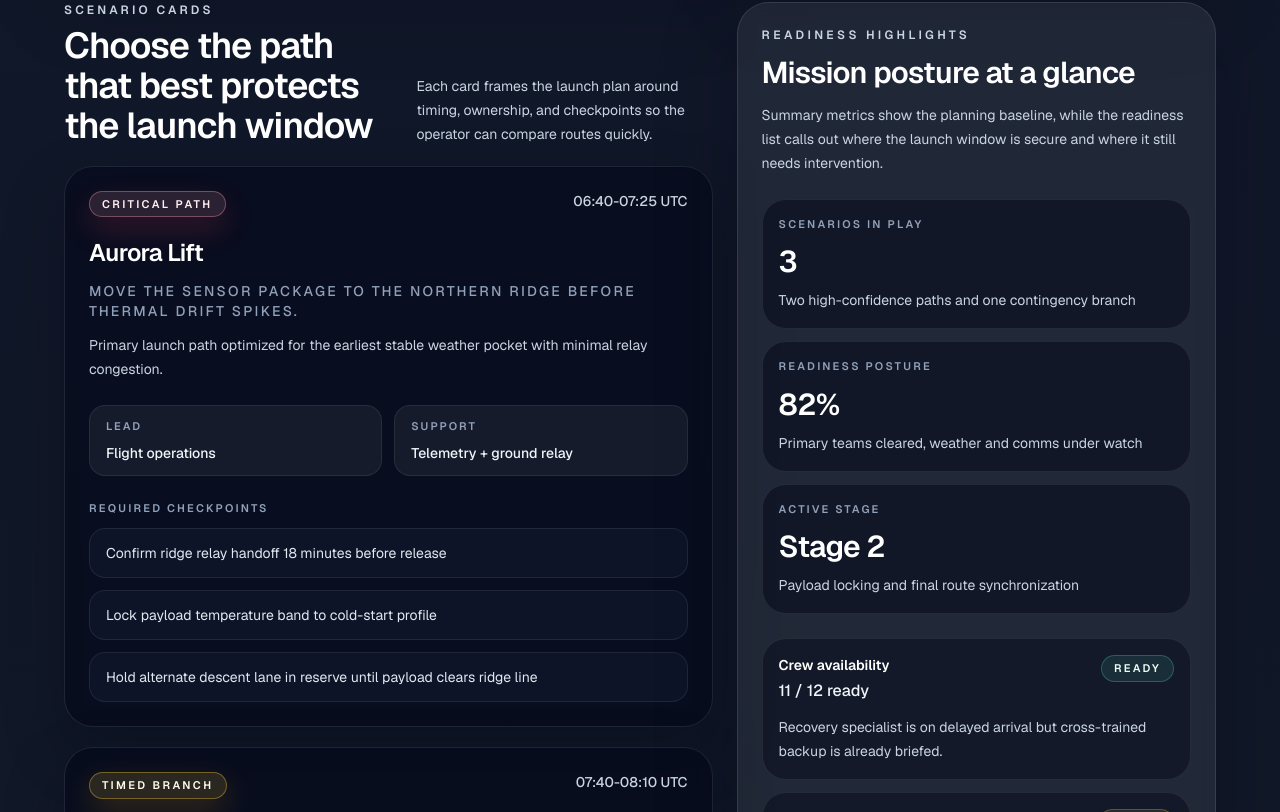
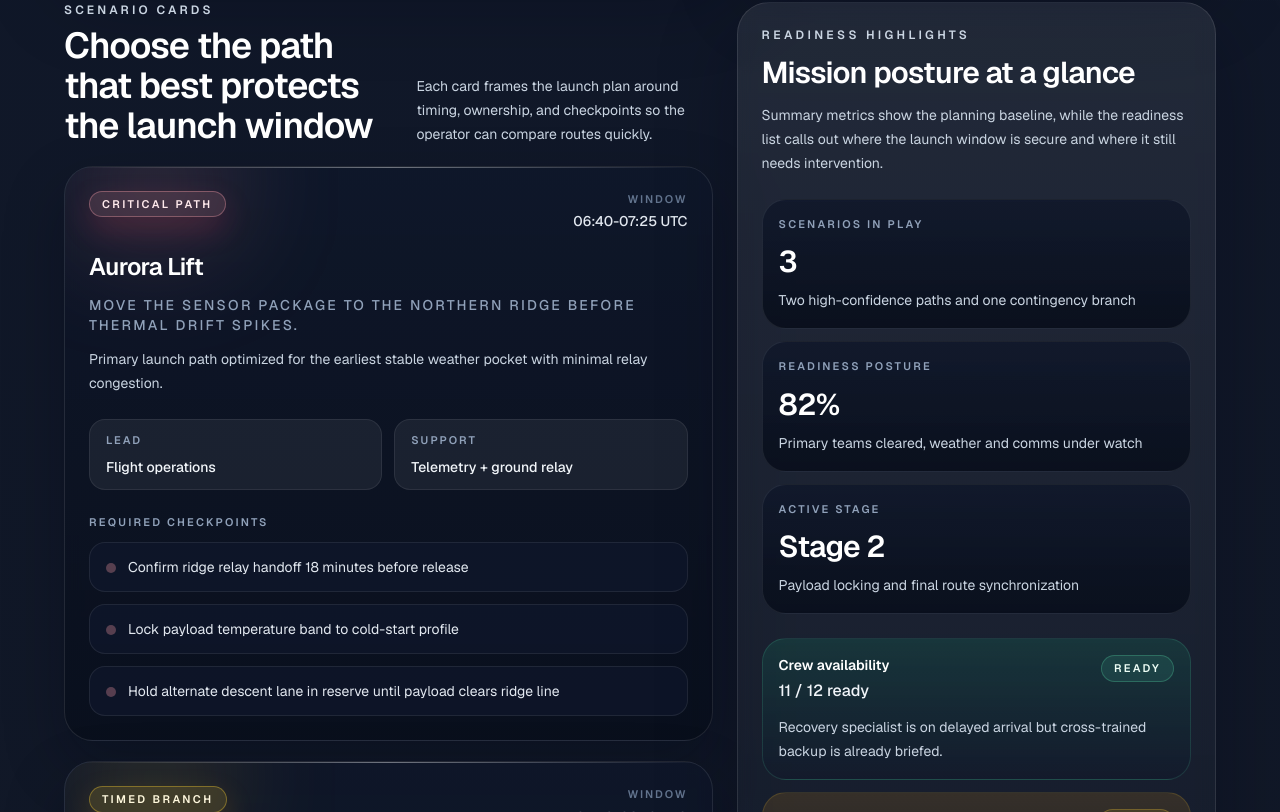
Before and after one commit to iamasx/api-test, a Next.js app: page /mission-planner in a window 1280 px wide. Shown: the part 1108-1920 px from the top of the page. Built offline with nearby package versions, Linux system fonts and the light colour scheme.

Commit message:
feat: polish mission planner styling

```diff
--- a/src/app/mission-planner/_components/readiness-summary.tsx
+++ b/src/app/mission-planner/_components/readiness-summary.tsx
@@ -8,6 +8,15 @@ const signalToneStyles: Record<MissionReadinessTone, string> = {
   ready: "border-emerald-300/25 bg-emerald-300/10 text-emerald-50",
   watch: "border-amber-300/25 bg-amber-300/10 text-amber-50",
   blocked: "border-rose-300/25 bg-rose-300/10 text-rose-50",
+};
+
+const signalSurfaceStyles: Record<MissionReadinessTone, string> = {
+  ready:
+    "border-emerald-300/14 bg-[linear-gradient(180deg,rgba(16,185,129,0.14),rgba(15,23,42,0.45))]",
+  watch:
+    "border-amber-300/14 bg-[linear-gradient(180deg,rgba(245,158,11,0.14),rgba(15,23,42,0.45))]",
+  blocked:
+    "border-rose-300/14 bg-[linear-gradient(180deg,rgba(244,63,94,0.14),rgba(15,23,42,0.45))]",
 };
 
 const signalToneLabels: Record<MissionReadinessTone, string> = {
@@ -28,7 +37,7 @@ export function ReadinessSummary({
   return (
     <section
       aria-label="Mission readiness summary"
-      className="rounded-[2rem] border border-white/10 bg-white/7 p-6 shadow-[0_28px_80px_rgba(2,6,23,0.28)] backdrop-blur"
+      className="rounded-[2rem] border border-white/10 bg-[linear-gradient(180deg,rgba(255,255,255,0.08),rgba(15,23,42,0.16))] p-6 shadow-[0_28px_80px_rgba(2,6,23,0.28)] backdrop-blur xl:sticky xl:top-8"
     >
       <div className="space-y-3">
         <p className="text-xs font-semibold uppercase tracking-[0.28em] text-slate-300">
@@ -44,11 +53,11 @@ export function ReadinessSummary({
         </p>
       </div>
 
-      <div className="mt-6 grid gap-3">
+      <div className="mt-6 grid gap-3 sm:grid-cols-3 xl:grid-cols-1">
         {stats.map((stat) => (
           <div
             key={stat.label}
-            className="rounded-[1.5rem] border border-white/8 bg-slate-950/45 px-4 py-4"
+            className="rounded-[1.5rem] border border-white/8 bg-[linear-gradient(180deg,rgba(15,23,42,0.78),rgba(9,15,28,0.92))] px-4 py-4"
           >
             <p className="text-[11px] font-semibold uppercase tracking-[0.2em] text-slate-400">
               {stat.label}
@@ -65,7 +74,7 @@ export function ReadinessSummary({
         {signals.map((signal) => (
           <article
             key={signal.id}
-            className="rounded-[1.5rem] border border-white/8 bg-slate-950/40 px-4 py-4"
+            className={`rounded-[1.5rem] border px-4 py-4 ${signalSurfaceStyles[signal.tone]}`}
           >
             <div className="flex flex-wrap items-start justify-between gap-3">
               <div>
--- a/src/app/mission-planner/_components/scenario-card.tsx
+++ b/src/app/mission-planner/_components/scenario-card.tsx
@@ -18,6 +18,12 @@ const priorityLabels: Record<MissionPriority, string> = {
   watch: "Watch branch",
 };
 
+const priorityGlowStyles: Record<MissionPriority, string> = {
+  critical: "bg-rose-300/30",
+  timed: "bg-amber-300/26",
+  watch: "bg-sky-300/24",
+};
+
 type ScenarioCardProps = {
   scenario: MissionScenario;
 };
@@ -25,19 +31,35 @@ type ScenarioCardProps = {
 export function ScenarioCard({ scenario }: ScenarioCardProps) {
   return (
     <article
-      className="rounded-[1.8rem] border border-white/10 bg-slate-950/55 p-6 shadow-[0_24px_60px_rgba(2,6,23,0.28)] backdrop-blur"
+      className="group relative overflow-hidden rounded-[1.8rem] border border-white/10 bg-[linear-gradient(180deg,rgba(15,23,42,0.82),rgba(9,15,28,0.9))] p-6 shadow-[0_24px_60px_rgba(2,6,23,0.28)] backdrop-blur transition-transform duration-300 hover:-translate-y-1"
       role="listitem"
     >
+      <div
+        aria-hidden
+        className={`absolute left-6 top-0 h-24 w-32 -translate-y-1/3 rounded-full blur-3xl transition-opacity duration-300 group-hover:opacity-100 ${priorityGlowStyles[scenario.priority]}`}
+      />
+      <div
+        aria-hidden
+        className="absolute inset-x-0 top-0 h-px bg-gradient-to-r from-transparent via-white/40 to-transparent"
+      />
+
       <div className="flex flex-wrap items-start justify-between gap-3">
         <span
           className={`inline-flex rounded-full border px-3 py-1 text-[11px] font-semibold uppercase tracking-[0.22em] ${priorityStyles[scenario.priority]}`}
         >
           {priorityLabels[scenario.priority]}
         </span>
-        <p className="text-sm font-medium text-slate-300">{scenario.launchWindow}</p>
+        <div className="text-right">
+          <p className="text-[11px] font-semibold uppercase tracking-[0.18em] text-slate-500">
+            Window
+          </p>
+          <p className="mt-1 text-sm font-medium text-slate-200">
+            {scenario.launchWindow}
+          </p>
+        </div>
       </div>
 
-      <div className="mt-5 space-y-3">
+      <div className="relative mt-5 space-y-3">
         <h3 className="text-2xl font-semibold tracking-tight text-white">
           {scenario.title}
         </h3>
@@ -70,9 +92,13 @@ export function ScenarioCard({ scenario }: ScenarioCardProps) {
           {scenario.checkpoints.map((checkpoint) => (
             <li
               key={checkpoint}
-              className="rounded-2xl border border-white/8 bg-slate-900/80 px-4 py-3 text-sm leading-6 text-slate-200"
+              className="flex gap-3 rounded-2xl border border-white/8 bg-slate-900/80 px-4 py-3 text-sm leading-6 text-slate-200"
             >
-              {checkpoint}
+              <span
+                aria-hidden
+                className={`mt-2 h-2.5 w-2.5 shrink-0 rounded-full ${priorityGlowStyles[scenario.priority]}`}
+              />
+              <span>{checkpoint}</span>
             </li>
           ))}
         </ul>
--- a/src/app/mission-planner/page.tsx
+++ b/src/app/mission-planner/page.tsx
@@ -28,9 +28,21 @@ export default function MissionPlannerPage() {
   ).length;
 
   return (
-    <main className="min-h-screen bg-[radial-gradient(circle_at_top_right,rgba(59,130,246,0.18),transparent_26%),radial-gradient(circle_at_bottom_left,rgba(245,158,11,0.22),transparent_28%),linear-gradient(180deg,#0f172a_0%,#111827_52%,#172033_100%)] px-6 py-12 text-slate-50 sm:px-10 lg:px-14">
-      <div className="mx-auto flex max-w-6xl flex-col gap-8">
-        <header className="overflow-hidden rounded-[2rem] border border-white/10 bg-white/6 p-8 shadow-[0_32px_120px_rgba(2,6,23,0.45)] backdrop-blur sm:p-10">
+    <main className="relative min-h-screen overflow-hidden bg-[radial-gradient(circle_at_top_right,rgba(59,130,246,0.18),transparent_26%),radial-gradient(circle_at_bottom_left,rgba(245,158,11,0.22),transparent_28%),linear-gradient(180deg,#0f172a_0%,#111827_52%,#172033_100%)] px-6 py-12 text-slate-50 sm:px-10 lg:px-14">
+      <div
+        aria-hidden
+        className="pointer-events-none absolute inset-x-0 top-0 h-72 bg-[radial-gradient(circle_at_top,rgba(125,211,252,0.16),transparent_46%)]"
+      />
+      <div
+        aria-hidden
+        className="pointer-events-none absolute bottom-0 left-0 h-80 w-80 rounded-full bg-amber-300/10 blur-3xl"
+      />
+      <div className="relative mx-auto flex max-w-6xl flex-col gap-8">
+        <header className="relative overflow-hidden rounded-[2rem] border border-white/10 bg-[linear-gradient(135deg,rgba(255,255,255,0.08),rgba(15,23,42,0.12))] p-8 shadow-[0_32px_120px_rgba(2,6,23,0.45)] backdrop-blur sm:p-10">
+          <div
+            aria-hidden
+            className="absolute -right-12 top-8 h-36 w-36 rounded-full border border-sky-200/12 bg-sky-300/10 blur-2xl"
+          />
           <div className="flex flex-col gap-6 lg:flex-row lg:items-end lg:justify-between">
             <div className="max-w-3xl space-y-4">
               <p className="text-sm font-semibold uppercase tracking-[0.3em] text-sky-200/78">
@@ -69,7 +81,7 @@ export default function MissionPlannerPage() {
         </header>
 
         <section className="grid gap-6 xl:grid-cols-[minmax(0,1.18fr)_minmax(320px,0.82fr)]">
-          <div className="rounded-[1.9rem] border border-white/10 bg-slate-950/45 p-6 shadow-[0_28px_80px_rgba(2,6,23,0.28)]">
+          <div className="rounded-[1.9rem] border border-white/10 bg-[linear-gradient(180deg,rgba(15,23,42,0.68),rgba(9,15,28,0.9))] p-6 shadow-[0_28px_80px_rgba(2,6,23,0.28)]">
             <div className="flex flex-col gap-3 lg:flex-row lg:items-end lg:justify-between">
               <div className="space-y-2">
                 <p className="text-xs font-semibold uppercase tracking-[0.26em] text-slate-300">
@@ -89,7 +101,7 @@ export default function MissionPlannerPage() {
               {missionPlannerSummary.stats.map((stat) => (
                 <article
                   key={stat.label}
-                  className="rounded-[1.5rem] border border-white/8 bg-white/6 px-5 py-5"
+                  className="rounded-[1.5rem] border border-white/8 bg-[linear-gradient(180deg,rgba(255,255,255,0.08),rgba(15,23,42,0.22))] px-5 py-5"
                 >
                   <p className="text-[11px] font-semibold uppercase tracking-[0.2em] text-slate-400">
                     {stat.label}
@@ -105,7 +117,7 @@ export default function MissionPlannerPage() {
             </div>
           </div>
 
-          <aside className="rounded-[1.9rem] border border-white/10 bg-white/7 p-6 shadow-[0_28px_80px_rgba(2,6,23,0.28)] backdrop-blur">
+          <aside className="rounded-[1.9rem] border border-white/10 bg-[linear-gradient(180deg,rgba(255,255,255,0.08),rgba(15,23,42,0.2))] p-6 shadow-[0_28px_80px_rgba(2,6,23,0.28)] backdrop-blur">
             <div className="space-y-5">
               <div>
                 <p className="text-xs font-semibold uppercase tracking-[0.26em] text-slate-300">
```
Also changed, not shown: src/app/mission-planner/_components/staged-checklist.tsx (+29 -3 lines).
